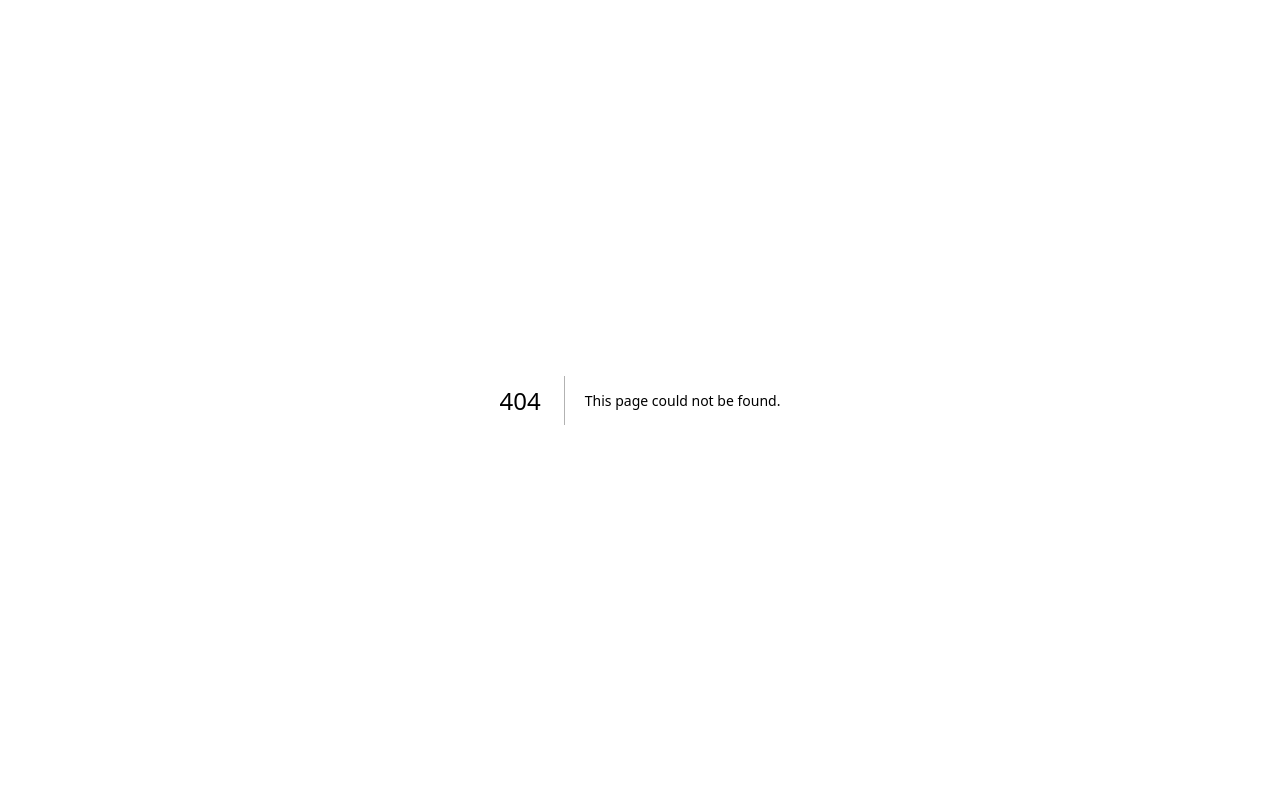
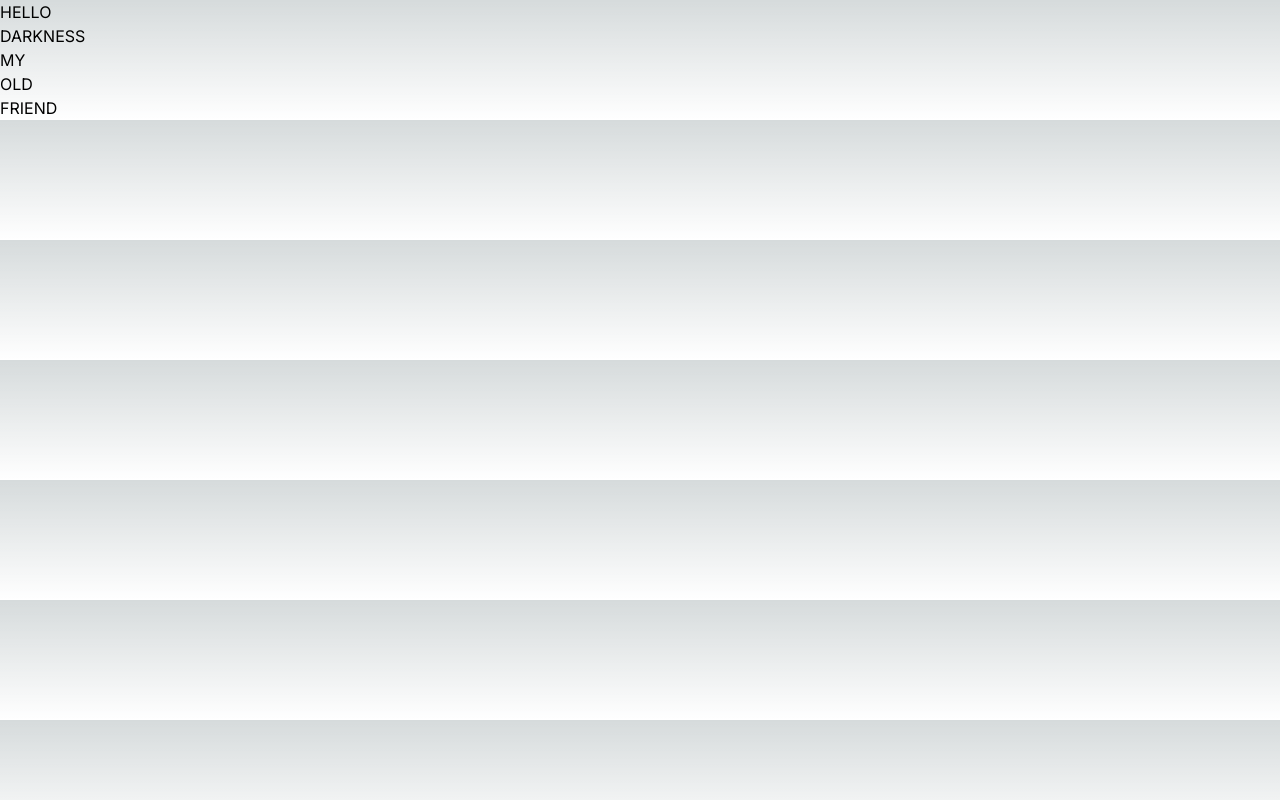
Before and after one commit to developforgood/South-Bronx-United-intern-group-4, a Next.js app in the folder clubhousecafe/: page /about in a window 1280 px wide. Before the commit this address had no page. Built offline with nearby package versions, Linux system fonts and the light colour scheme.

Commit message:
publishing phoebe branch

```diff
--- /dev/null
+++ b/clubhousecafe/src/app/about/page.tsx
@@ -0,0 +1,11 @@
+export default function about () {
+    return (
+        <>
+        <p>HELLO</p>
+        <p>DARKNESS</p>
+        <p>MY</p>
+        <p>OLD</p>
+        <p>FRIEND</p>
+        </>
+    );
+}
```
